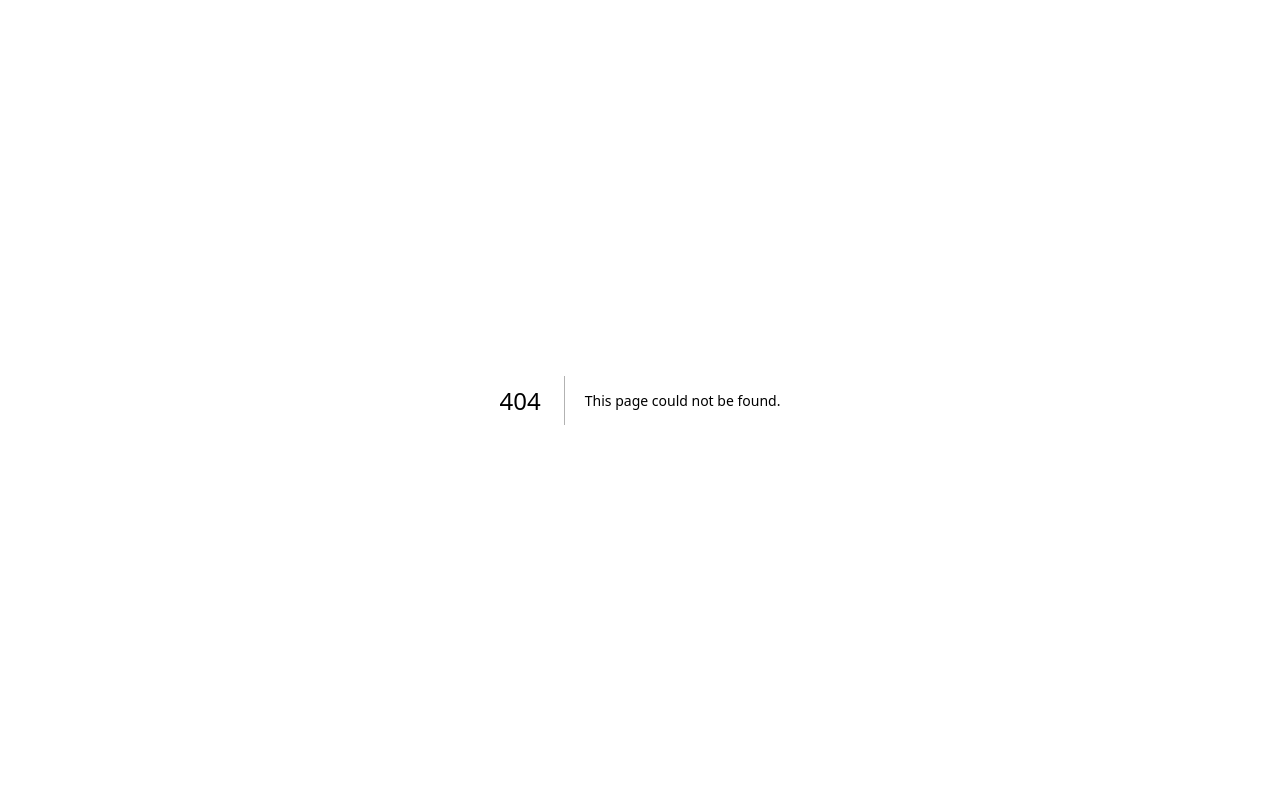
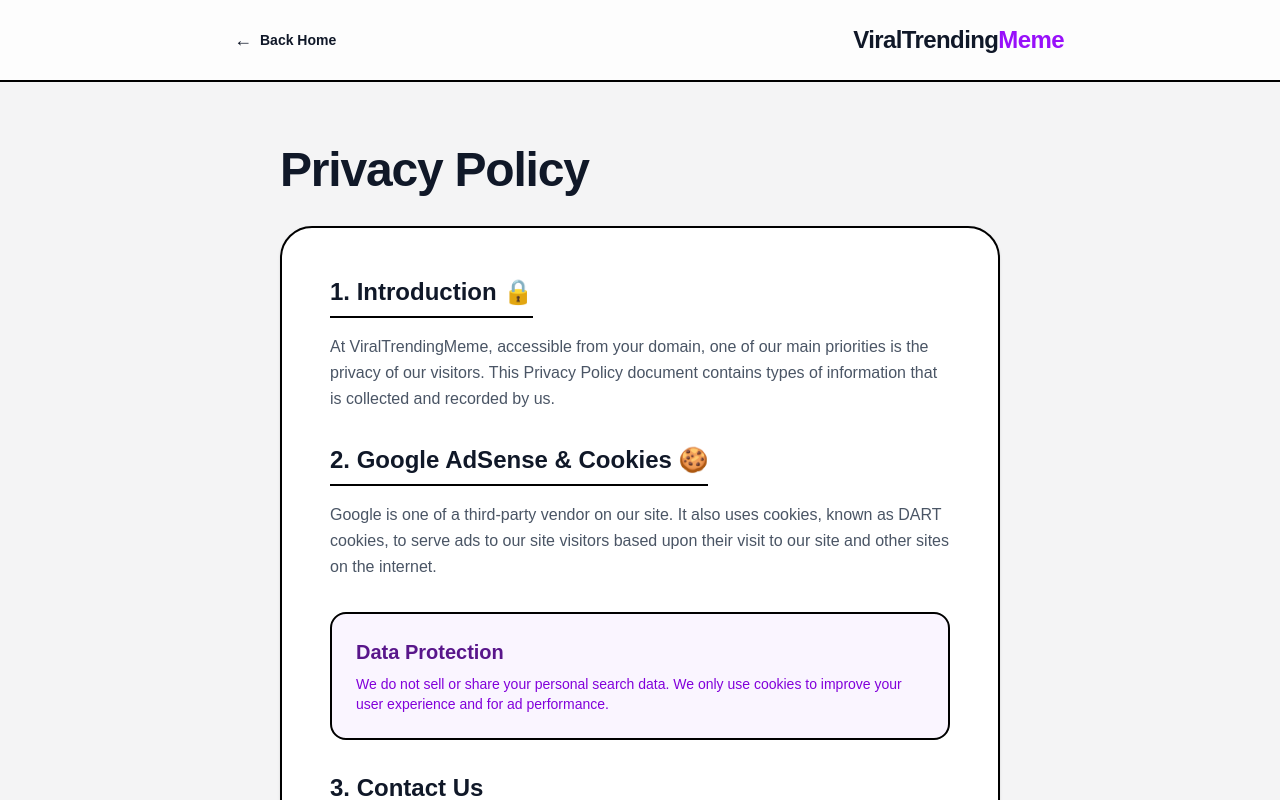
Before and after one commit to dev-imran-hussain/viralTrendingMeme, a Next.js app: page /privacy in a window 1280 px wide. Before the commit this address had no page. Shown: the top 800 px of the page. Built offline with nearby package versions, Linux system fonts and the light colour scheme.

Commit message:
add privacy and about in nav bar

```diff
--- a/app/layout.tsx
+++ b/app/layout.tsx
@@ -1,7 +1,7 @@
 import type { Metadata } from "next";
 import { Geist, Geist_Mono } from "next/font/google";
 import "./globals.css";
-import Script from 'next/script'
+import Script from "next/script";
 
 // 👇 1. Vercel ke tools import kiye
 import { Analytics } from "@vercel/analytics/react";
@@ -30,10 +30,6 @@ export default function RootLayout({
 }>) {
   return (
     <html lang="en">
-      <head>
-        <script async src="https://pagead2.googlesyndication.com/pagead/js/adsbygoogle.js?client=ca-pub-8865004522012498"
-          crossOrigin="anonymous"></script>
-      </head>
       <body
         className={`${geistSans.variable} ${geistMono.variable} antialiased`}
       >
@@ -43,6 +39,13 @@ export default function RootLayout({
         <Analytics />
         <SpeedInsights />
 
+        {/* ✅ Google AdSense - using Next.js Script component for correct typing & strategy support */}
+        <Script
+          async
+          src="https://pagead2.googlesyndication.com/pagead/js/adsbygoogle.js?client=ca-pub-8865004522012498"
+          crossOrigin="anonymous"
+          strategy="afterInteractive"
+        />
       </body>
     </html>
   );
--- a/app/page.tsx
+++ b/app/page.tsx
@@ -147,6 +147,8 @@ export default async function Home({
 
   return (
     <div className="min-h-screen bg-[#F4F4F5] text-gray-900 selection:bg-purple-300 selection:text-white pb-10 overflow-x-hidden">
+      <script async src="https://pagead2.googlesyndication.com/pagead/js/adsbygoogle.js?client=ca-pub-8865004522012498"
+        crossOrigin="anonymous" strategy="afterInteractive"></script>
       <script
         type="application/ld+json"
         dangerouslySetInnerHTML={{ __html: JSON.stringify(jsonLd) }}
@@ -168,11 +170,9 @@ export default async function Home({
               Trending
             </Link>
             <Link href="/" className="hover:text-black transition-colors">
-              Fresh
-            </Link>
-            <Link href="/" className="hover:text-black transition-colors">
               Categories
             </Link>
+            <Link href="/about" className="hover:text-black transition-colors">About</Link>
           </nav>
         </div>
       </header>
@@ -279,6 +279,9 @@ export default async function Home({
           © {new Date().getFullYear()} ViralTrendingMeme. All rights reserved.
         </p>
         <div className="flex gap-6 font-bold text-sm text-gray-500">
+          <Link href="/privacy" className="hover:text-black transition-colors">
+            Privacy Policy
+          </Link>
           <Link href="/about" className="hover:text-black transition-colors">
             About Us
           </Link>
--- /dev/null
+++ b/app/privacy/page.tsx
@@ -0,0 +1,56 @@
+import Link from "next/link";
+import { Metadata } from "next";
+
+export const metadata: Metadata = {
+    title: "Privacy Policy | ViralTrendingMeme",
+    description: "Read our privacy policy to understand how ViralTrendingMeme collects and uses data.",
+};
+
+export default function PrivacyPage() {
+    return (
+        <div className="min-h-screen bg-[#F4F4F5] text-gray-900 pb-20">
+            <header className="bg-white/80 backdrop-blur-xl border-b-2 border-black sticky top-0 z-40">
+                <div className="max-w-4xl mx-auto px-6 py-4 flex items-center justify-between">
+                    <Link href="/" className="text-gray-900 font-bold flex items-center gap-2 hover:bg-gray-100 px-4 py-2 rounded-xl border-2 border-transparent hover:border-black text-sm transition-all">
+                        <span className="text-lg">←</span> Back Home
+                    </Link>
+                    <span className="text-2xl font-black tracking-tight">ViralTrending<span className="text-purple-600">Meme</span></span>
+                </div>
+            </header>
+
+            <main className="max-w-3xl mx-auto px-6 mt-16 animate-in fade-in slide-in-from-bottom-5 duration-500">
+                <h1 className="text-5xl font-black mb-8 tracking-tight">Privacy Policy</h1>
+
+                <div className="bg-white p-8 md:p-12 rounded-4xl shadow-sm border-2 border-black space-y-8">
+                    <section>
+                        <h2 className="text-2xl font-extrabold mb-4 border-b-2 border-black pb-2 inline-block">1. Introduction 🔒</h2>
+                        <p className="text-gray-600 font-medium leading-relaxed">
+                            At ViralTrendingMeme, accessible from your domain, one of our main priorities is the privacy of our visitors. This Privacy Policy document contains types of information that is collected and recorded by us.
+                        </p>
+                    </section>
+
+                    <section>
+                        <h2 className="text-2xl font-extrabold mb-4 border-b-2 border-black pb-2 inline-block">2. Google AdSense & Cookies 🍪</h2>
+                        <p className="text-gray-600 font-medium leading-relaxed">
+                            Google is one of a third-party vendor on our site. It also uses cookies, known as DART cookies, to serve ads to our site visitors based upon their visit to our site and other sites on the internet.
+                        </p>
+                    </section>
+
+                    <div className="bg-purple-50 p-6 rounded-2xl border-2 border-black">
+                        <h3 className="font-black text-xl mb-2 text-purple-900">Data Protection</h3>
+                        <p className="text-purple-700 font-medium text-sm">
+                            We do not sell or share your personal search data. We only use cookies to improve your user experience and for ad performance.
+                        </p>
+                    </div>
+
+                    <section>
+                        <h2 className="text-2xl font-extrabold mb-4 border-b-2 border-black pb-2 inline-block">3. Contact Us</h2>
+                        <p className="text-gray-600 font-medium leading-relaxed">
+                            If you have additional questions or require more information about our Privacy Policy, do not hesitate to contact us.
+                        </p>
+                    </section>
+                </div>
+            </main>
+        </div>
+    );
+}
```
Lines whose indentation alone changed are shown as unchanged.
